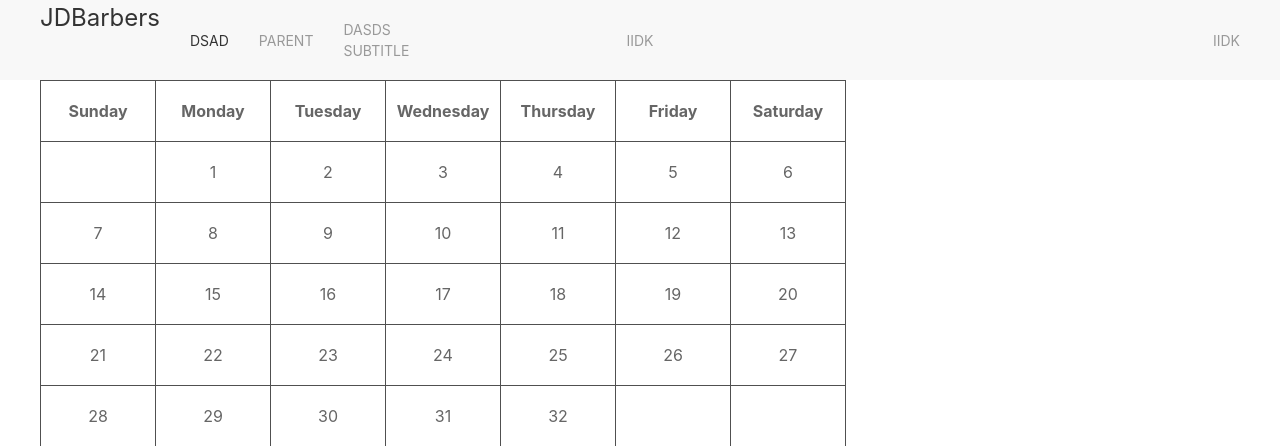
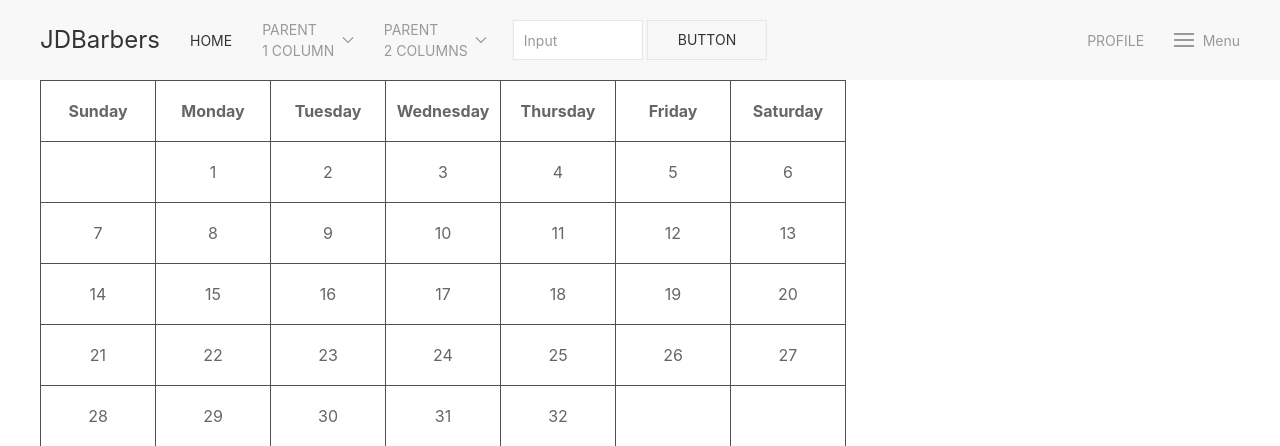
Before and after one commit to bluery0206/jdbarbers, a PHP site: page / in a window 1280 px wide. Shown: the top 446 px of the page. Run offline with PHP 8.4, Linux system fonts and the light colour scheme; data that the repository does not hold is empty; some libraries are stand-ins or nearby versions.

Commit message:
feat: Add user login functionality with session management

```diff
--- /dev/null
+++ b/assets/includes/login.includes.php
@@ -0,0 +1,43 @@
+<?php
+if($_SERVER["REQUEST_METHOD"] == "POST") {
+    // Retrieve username and password from form
+    $username = filter_input(INPUT_POST,"username", FILTER_SANITIZE_FULL_SPECIAL_CHARS);
+    $password = filter_input(INPUT_POST,"password", FILTER_SANITIZE_FULL_SPECIAL_CHARS);
+
+    // Proceed to the validation if the user has entered
+    // both the username and password
+    if ($username && $password) {
+        // Query to get the user
+        $sql    = "SELECT * FROM users WHERE username = ?";
+        $values = [$username];
+        $user   = execute($sql, $values)->fetch();
+
+        // Proceed to the validation if the user with the username exists and
+        // if the password if correct
+        if (isset($user->password) && password_verify($password, $user->password)) {
+            // Query for logging the current date and the time the user logged in
+            // with the session_token
+            $session_token = uniqid("user_log_");
+            $sql    = "INSERT INTO user_log (username, session_token, date, time_in)
+                        VALUES (?, ?, CURDATE(), CURTIME());";
+            $values = [$username, $session_token];
+            execute($sql, $values);
+
+            // Store user deets in current session along
+            // with the seesion tokern yea
+            session_start();
+            $_SESSION["user"] = $user;
+            $_SESSION["session_token"] = $session_token;
+
+            // Redirect the user to the home page
+            header("location: home.php");
+        } else {
+            // Says the same thing regardless if the
+            // user doesnt exists or the password is wrong for security reasons
+            $error = "Wrong username and password.";
+        }
+
+    } else {
+        $error = "Username and password cannot be empty.";
+    }
+}
--- a/composer.json
+++ b/composer.json
@@ -1,5 +1,5 @@
 {
     "require": {
-        "vlucas/phpdotenv": "^5.6",
+        "vlucas/phpdotenv": "^5.6"
     }
 }
--- a/index.php
+++ b/index.php
@@ -1,51 +1,8 @@
 <?php
 
 require_once "db.php";
-require 'vendor/autoload.php';
-
-
-if($_SERVER["REQUEST_METHOD"] == "POST") {
-    // Retrieve username and password from form
-    $username = filter_input(INPUT_POST,"username", FILTER_SANITIZE_FULL_SPECIAL_CHARS);
-    $password = filter_input(INPUT_POST,"password", FILTER_SANITIZE_FULL_SPECIAL_CHARS);
-
-    // Proceed to the validation if the user has entered
-    // both the username and password
-    if ($username && $password) {
-        // Query to get the user
-        $sql    = "SELECT * FROM users WHERE username = ?";
-        $values = [$username];
-        $user   = execute($sql, $values)->fetch();
-
-        // Proceed to the validation if the user with the username exists and
-        // if the password if correct
-        if (isset($user->password) && password_verify($password, $user->password)) {
-            // Query for logging the current date and the time the user logged in
-            // with the session_token
-            $session_token = uniqid("user_log_");
-            $sql    = "INSERT INTO user_log (username, session_token, date, time_in)
-                        VALUES (?, ?, CURDATE(), CURTIME());";
-            $values = [$username, $session_token];
-            execute($sql, $values);
-
-            // Store user deets in current session along
-            // with the seesion tokern yea
-            session_start();
-            $_SESSION["user"] = $user;
-            $_SESSION["session_token"] = $session_token;
-
-            // Redirect the user to the home page
-            header("location: home.php");
-        } else {
-            // Says the same thing regardless if the
-            // user doesnt exists or the password is wrong for security reasons
-            $error = "Wrong username and password.";
-        }
-
-    } else {
-        $error = "Username and password cannot be empty.";
-    }
-}
+require_once 'vendor/autoload.php';
+require_once 'assets/includes/login.includes.php';
 
 ?>
 
@@ -60,60 +17,120 @@ if($_SERVER["REQUEST_METHOD"] == "POST") {
 ?>
 
 <body>
-    <!--
-        nav
-            uk-navbar =>
-            .uk-navbar-container => Adds the navbar background style.
-
-            .uk-navbar-transparent => Transparent BG
-        div
-            .uk-navbar-[left, center, right] =>Aligns the navigation.
-        ul
-            .uk-navbar-nav => to create the navigation. Use <a> elements as menu items within the list.
-        li
-            .uk-parent	Add this class to indicate a parent menu item
-            .uk-active	Add this class to indicate an active menu item.
-    -->
+    <div uk-sticky="sel-target: .uk-navbar-container; cls-active: uk-navbar-sticky;">
         <nav class="uk-navbar-container">
             <div class="uk-container">
                 <div uk-navbar>
+                    <!-- Left Navigation -->
                     <div class="uk-navbar-left">
+                        <!-- Logo -->
+                        <a class="uk-navbar-item uk-logo" href="">
+                            JDBarbers
+                        </a>
+
+                        <!-- Navigation -->
                         <ul class="uk-navbar-nav">
-                        <li class="uk-logo">JDBarbers</li>
-                        <li class="uk-active"><a href="">dsad</a></li>
+
+                            <!-- Active Button -->
+                            <li class="uk-active">
+                                <a href="">Home</a>
+                            </li>
+
+                            <!-- Dropdown -->
                             <li class="uk-parent">
-                            <a href="#">Parent</a>
+                                <a href="#">
+                                    <div>
+                                        Parent
+                                        <div class="uk-navbar-subtitle">1 Column</div>
+                                    </div>
+                                    <span uk-navbar-parent-icon></span>
+                                </a>
                                 <div class="uk-navbar-dropdown">
                                     <ul class="uk-nav uk-navbar-dropdown-nav">
-                                    <li class="uk-active"><a href="#">Active</a></li>
+
+                                        <!-- Header -->
+                                        <li class="uk-nav-header">Header</li>
+                                        <li><a href="#">Item</a></li>
+                                        <li><a href="#">Item</a></li>
+
+                                        <!-- Divider -->
+                                        <li class="uk-nav-divider"></li>
+                                        <li><a href="#">Item</a></li>
+                                    </ul>
+                                </div>
+                            </li>
+
+                            <!-- Dropdown -->
+                            <!-- Two Column -->
+                            <li>
+                                <a href="#">
+                                    <div>
+                                        Parent
+                                        <div class="uk-navbar-subtitle">2 Columns</div>
+                                    </div>
+                                    <span uk-navbar-parent-icon></span>
+                                </a>
+                                <div class="uk-navbar-dropdown uk-navbar-dropdown-width-2">
+                                    <div class="uk-drop-grid uk-child-width-1-2" uk-grid>
+                                        <div>
+                                            <ul class="uk-nav uk-navbar-dropdown-nav">
+                                                <li class="uk-nav-header">Header</li>
+                                                <li><a href="#">Item</a></li>
+                                                <li class="uk-nav-divider"></li>
+                                                <li><a href="#">Item</a></li>
+                                            </ul>
+                                        </div>
+                                        <div>
+                                            <ul class="uk-nav uk-navbar-dropdown-nav">
+                                                <li class="uk-nav-header">Header</li>
+                                                <li><a href="#">Item</a></li>
+                                                <li class="uk-nav-divider"></li>
+                                                <li><a href="#">Item</a></li>
+                                            </ul>
+                                        </div>
+                                    </div>
+                                </div>
+                            </li>
+                        </ul>
+                    </div>
+
+                    <!-- Center Navigation -->
+                    <div class="uk-navbar-center">
+                        <div class="uk-navbar-item">
+                            <form action="javascript:void(0)">
+                                <input class="uk-input uk-form-width-small" type="text" placeholder="Input" aria-label="Input">
+                                <button class="uk-button uk-button-default">Button</button>
+                            </form>
+                        </div>
+                    </div>
+
+                    <!-- Right Navigation -->
+                    <div class="uk-navbar-right">
+                        <ul class="uk-navbar-nav">
+                            <li>
+                                <a href="">
+                                    Profile
+                                </a>
+                            </li>
+                        </ul>
+
+                        <!-- Toggle -->
+                        <a class="uk-navbar-toggle" href="#">
+                            <span uk-navbar-toggle-icon></span>
+                            <span class="uk-margin-xsmall-left">Menu</span>
+                        </a>
+                        <div class="uk-navbar-dropdown">
+                            <ul class="uk-nav uk-navbar-dropdown-nav">
+                                <li><a href="#">Active</a></li>
                                 <li><a href="#">Item</a></li>
                                 <li><a href="#">Item</a></li>
                             </ul>
                         </div>
-                        </li>
-                        <li>
-                            <a href="">
-                                <div>
-                                    dasds
-                                    <div class="uk-navbar-subtitle">Subtitle</div>
-                                </div>
-                            </a>
-                        </li>
-                    </ul>
-                </div>
-                <div class="uk-navbar-center">
-                    <ul class="uk-navbar-nav">
-                        <li><a href="">IIdk</a></li>
-                    </ul>
-                </div>
-                <div class="uk-navbar-right">
-                    <ul class="uk-navbar-nav">
-                        <li><a href="">IIdk</a></li>
-                    </ul>
                     </div>
                 </div>
             </div>
         </nav>
+    </div>
 
 
     <div class="uk-container uk-overflow-auto">
```
Lines whose indentation alone changed are shown as unchanged.
